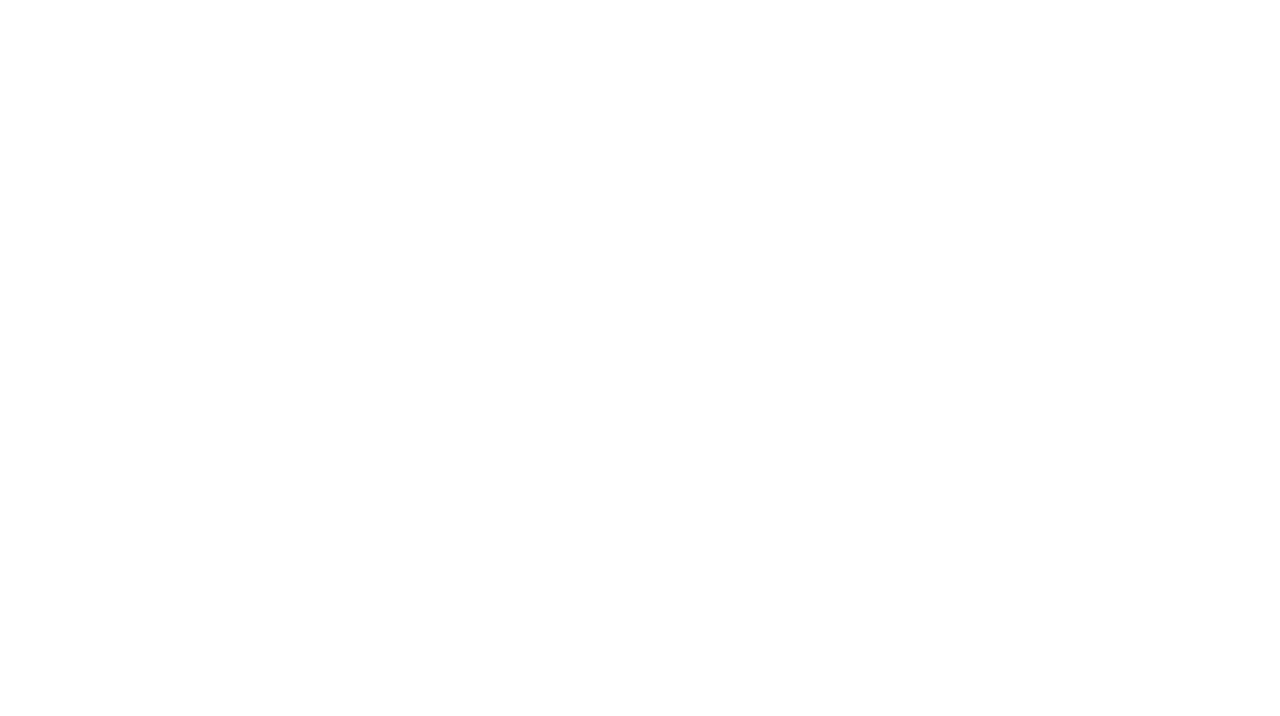
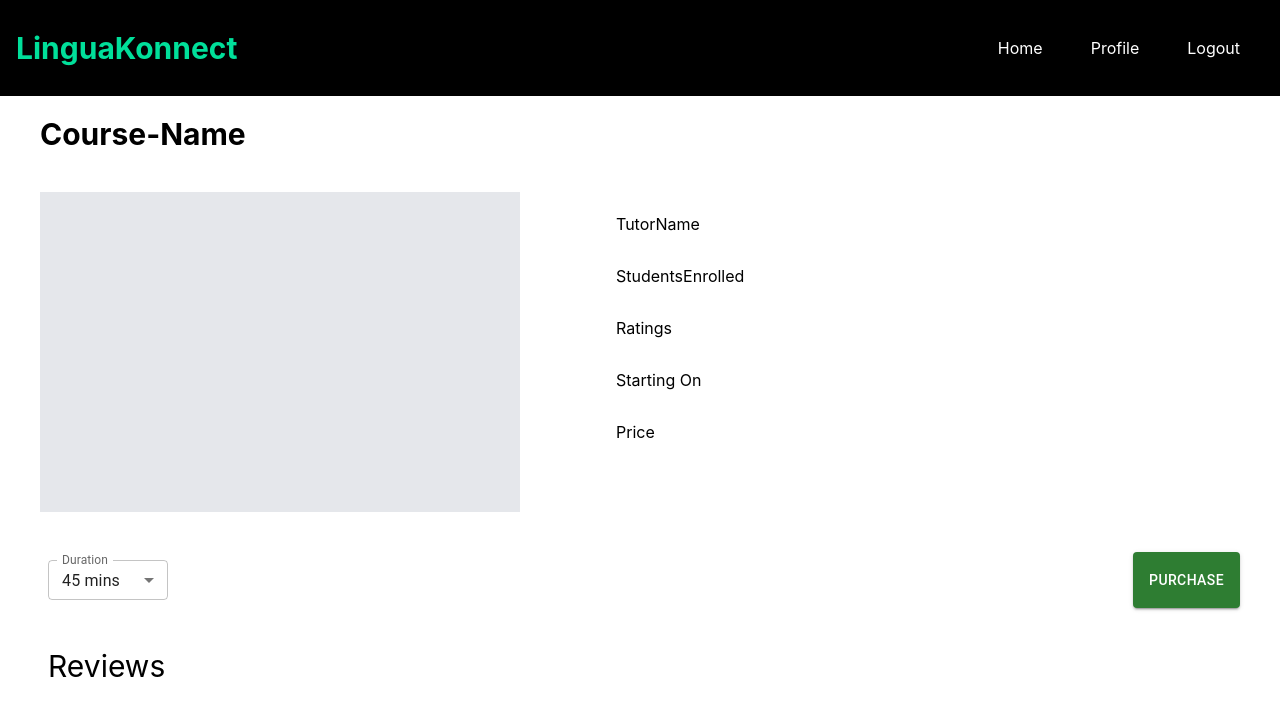
Before and after one commit to adityaChauhan2510/LinguaKonnect, a React (Create React App) app in the folder client/: page /course/1 in a window 1280 px wide. Before the commit this address had no page. Shown: the top 716 px of the page. Built offline with nearby package versions, Linux system fonts and the light colour scheme.

Commit message:
course-page-added

```diff
--- a/client/src/App.js
+++ b/client/src/App.js
@@ -6,6 +6,7 @@ import Signup from "./pages/Signup";
 import TutorHome from "./tutor/pages/TutorHome";
 import StudentHome from "./student/pages/StudentHome";
 import StudentProfile from "./student/pages/StudentProfile";
+import CourseDetails from "./student/pages/CourseDetails";
 
 export default function App() {
   return (
@@ -18,6 +19,7 @@ export default function App() {
         <Route path="tutorhome" element={<TutorHome />} />
         <Route path="studenthome" element={<StudentHome />} />
         <Route path="studentprofile" element={<StudentProfile />} />
+        <Route path="course/:id" element={<CourseDetails />} />
       </Routes>
     </BrowserRouter>
   );
--- /dev/null
+++ b/client/src/student/components/SelectDuration.js
@@ -0,0 +1,30 @@
+import * as React from "react";
+import InputLabel from "@mui/material/InputLabel";
+import MenuItem from "@mui/material/MenuItem";
+import FormControl from "@mui/material/FormControl";
+import Select from "@mui/material/Select";
+
+export default function SelectDuration() {
+  const [duration, setDuration] = React.useState(45);
+
+  const handleChange = (event) => {
+    setDuration(event.target.value);
+  };
+
+  return (
+    <FormControl sx={{ m: 1, minWidth: 120 }} size="small">
+      <InputLabel id="demo-select-small-label">Duration</InputLabel>
+      <Select
+        labelId="demo-select-small-label"
+        id="demo-select-small"
+        value={duration}
+        label="Duration"
+        onChange={handleChange}
+      >
+        <MenuItem value={45}>45 mins</MenuItem>
+        <MenuItem value={60}>60 mins</MenuItem>
+        <MenuItem value={90}>90 mins</MenuItem>
+      </Select>
+    </FormControl>
+  );
+}
--- /dev/null
+++ b/client/src/student/pages/CourseDetails.js
@@ -0,0 +1,49 @@
+import React, { useState } from "react";
+import { useParams } from "react-router-dom";
+import Navbar from "../components/Navbar";
+import SelectDuration from "../components/SelectDuration";
+import { Button } from "@mui/material";
+
+/**
+ *
+ *
+ *
+ */
+
+export default function CourseDetails() {
+  const [coursename, setCourseName] = useState("");
+  const [tutuorName, setTutuorName] = useState("");
+  const [studentEnrolled, setStudentEnrolled] = useState("");
+  const [ratings, setRatings] = useState("");
+  const [price, setPrice] = useState();
+
+  const { id } = useParams();
+
+  return (
+    <>
+      <Navbar />
+      <h1 className="mt-5 mx-10 text-3xl font-bold">Course-Name</h1>
+
+      <div className="flex gap-4">
+        <div className="mx-10 mt-10 h-[20rem] w-[30rem] bg-gray-200"></div>
+        <div className="mx-10 mt-10">
+          <p className="my-3 py-2">TutorName</p>
+          <p className="my-3 py-2"> StudentsEnrolled</p>
+          <p className="my-3 py-2">Ratings</p>
+          <p className="my-3 py-2">Starting On</p>
+          <p className="my-3 py-2">Price</p>
+        </div>
+      </div>
+
+      <div className="mt-10 mx-10 flex flex-row justify-between">
+        <SelectDuration />
+        <Button variant="contained" color="success">
+          Purchase
+        </Button>
+      </div>
+      <div>
+        <h1 className="text-3xl mt-10 mx-12">Reviews</h1>
+      </div>
+    </>
+  );
+}
```
